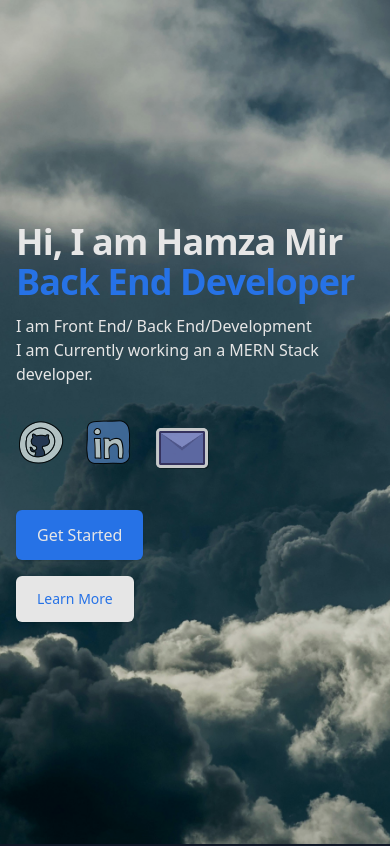
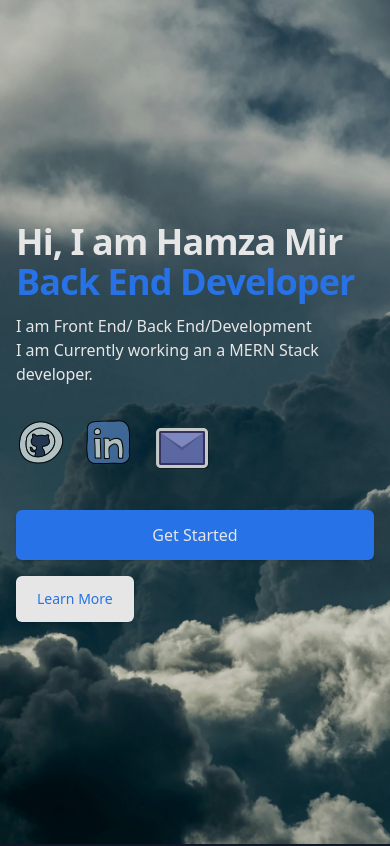
Before and after one commit to mirhamza123/my_portfolio, a React (Vite) app: page / in a window 390 px wide. Shown: the top 846 px of the page. Built offline with nearby package versions, Linux system fonts and the light colour scheme.

Commit message:
get started

```diff
--- a/src/component/Contact.jsx
+++ b/src/component/Contact.jsx
@@ -256,7 +256,7 @@ function Contact() {
 
   return (
     <>
-      <section className="py-20 bg-gray-900">
+      <section id="contact" className="py-20 bg-gray-900">
         <div className="mx-auto px-4">
           <div className="mb-12 text-center">
             <h2 className="mb-2 text-white text-3xl font-bold md:text-4xl">Contact</h2>
--- a/src/component/Hero.jsx
+++ b/src/component/Hero.jsx
@@ -10,6 +10,13 @@ import main from "./images/main.svg";
 
 function Hero() {
   const el = useRef(null);
+
+  const scrollToContact = () => {
+    const contactSection = document.getElementById('contact');
+    if (contactSection) {
+      contactSection.scrollIntoView({ behavior: 'smooth' });
+    }
+  };
 
   useEffect(() => {
     const options = {
@@ -87,11 +94,12 @@ function Hero() {
                 </a>
               </div>
               <div className="mt-8 flex flex-col space-y-4 sm:flex-row sm:space-x-4 sm:space-y-0 ">
-                <a href="">
-                  <button className="cursor-pointer  inline-flex  items-center justify-center rounded-md border border-transparent bg-blue-500 px-5 py-3 text-base font-medium text-white shadow-sm hover:bg-blue-600 focus:outline-none focus:ring-2 focus:ring-blue-500 focus:ring-offset-2 sm:w-auto">
-                    Get Started
-                  </button>
-                </a>
+                <button
+                  onClick={scrollToContact}
+                  className="cursor-pointer  inline-flex  items-center justify-center rounded-md border border-transparent bg-blue-500 px-5 py-3 text-base font-medium text-white shadow-sm hover:bg-blue-600 focus:outline-none focus:ring-2 focus:ring-blue-500 focus:ring-offset-2 sm:w-auto"
+                >
+                  Get Started
+                </button>
                 <a href="">
                   <button className="cursor-pointer inline-flex  items-center justify-center gap-2 whitespace-nowrap text-sm font-medium  rounded-md border border-transparent bg-white px-5 py-3 text-base text-blue-500 shadow-sm hover:bg-gray-50 focus:outline-none focus:ring-2 focus:ring-blue-500 focus:ring-offset-2 sm:w-auto">
                     Learn More
```
